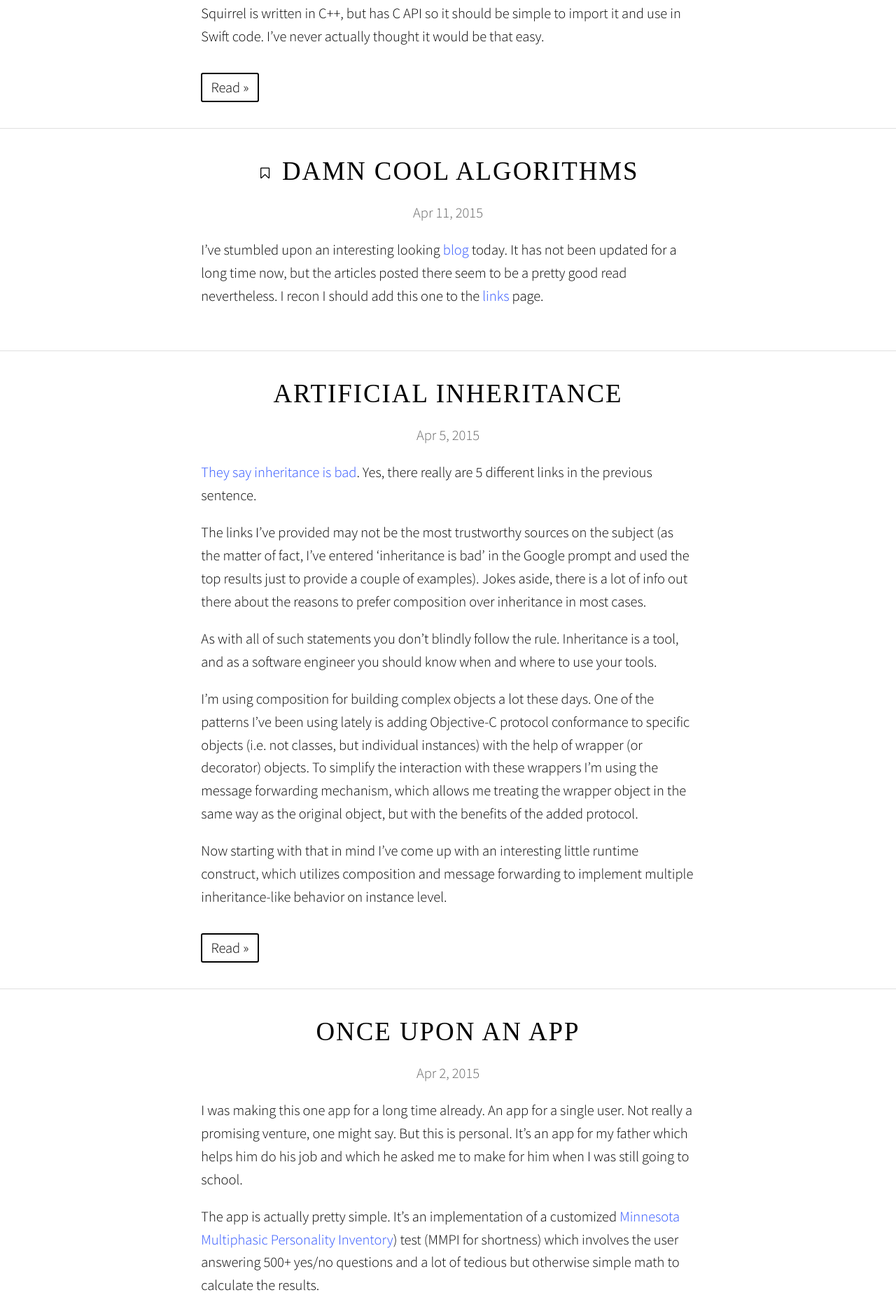
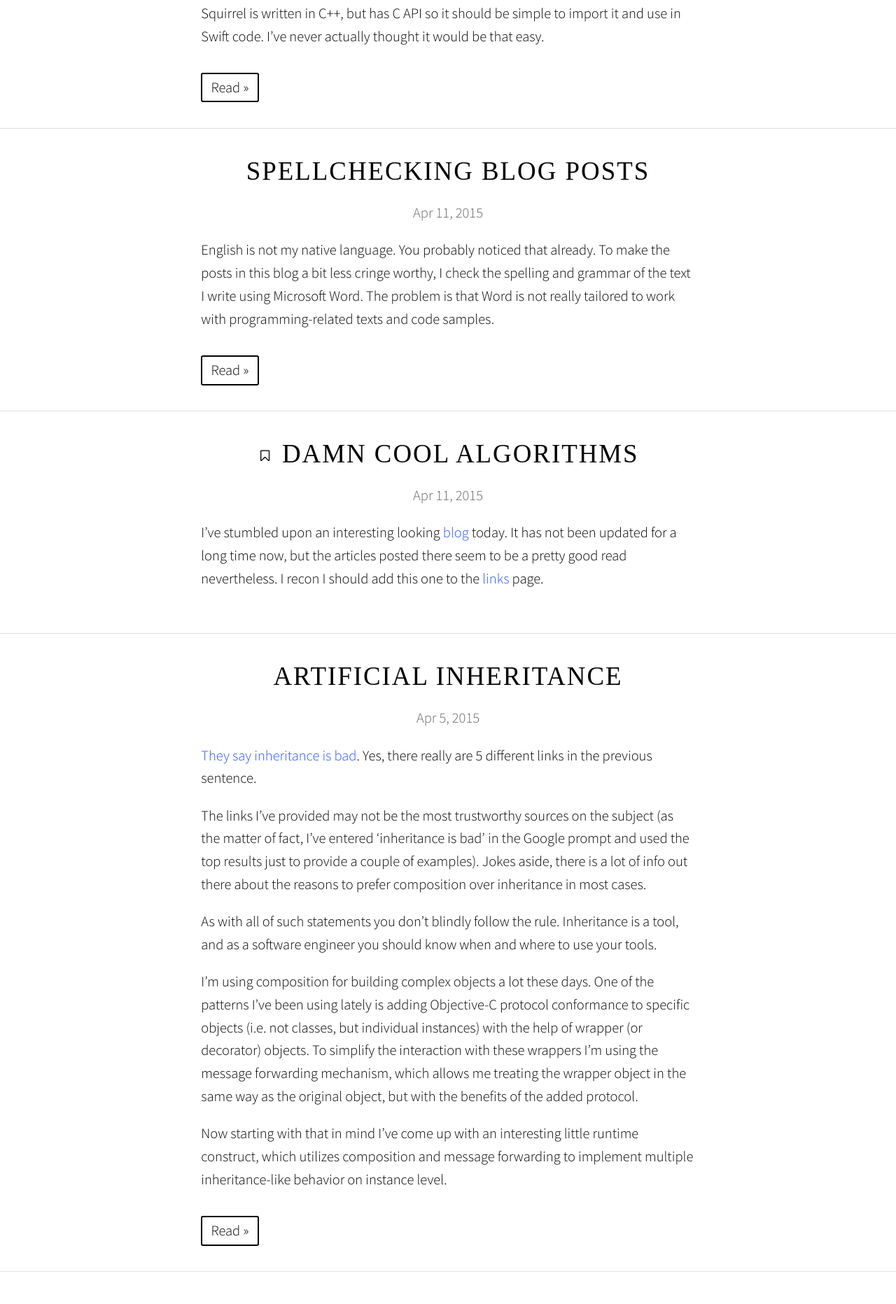
Before and after one commit to wanderwaltz/wanderwaltz.github.io, a Jekyll site: the page built from index.html, in a window 1280 px wide. Shown: the part 692-2556 px from the top of the page at 70% size. Built offline with Jekyll 4.4.1, drawn with Linux system fonts in a browser that asks for light colours; nearby versions of some CDN libraries; some web fonts are replaced.

Commit message:
Added 'Spellchecking Blog Posts' post.

```diff
--- /dev/null
+++ b/_posts/2015-04-11-spellchecking-blog-posts.md
@@ -0,0 +1,16 @@
+---
+title: Spellchecking blog posts
+description: "Where Microsoft Word is not as helpful as it wants to be."
+modified: 2015-04-11
+tags: [Word, Spellchecking, Blog]
+---
+English is not my native language. You probably noticed that already. To make the posts in this blog a bit less cringe worthy, I check the spelling and grammar of the text I write using Microsoft Word. The problem is that Word is not really tailored to work with programming-related texts and code samples.
+<!--more-->
+
+<figure class="float-center">
+<img src="/images/word-spellcheck.png" alt="Microsoft Word spell checking dialog with suggestion to replace 'enum' with 'enema'">
+</figure>
+
+*Sure Word, I was totally talking about an enema there.*
+
+I've been adding a lot of terms to the Word spellchecker database while checking these posts. Some of the words, which I've added, actually could be legit errors when taken out of the code sample context. By doing that I'll probably mess up the spellchecker with time to the point where it would not catch proper errors anymore. I hope there is a reset button somewhere.
--- a/_sass/_site.scss
+++ b/_sass/_site.scss
@@ -47,6 +47,10 @@
 .float-right {
   float: right;
   right: 0;
+}
+
+.float-center {
+  text-align: center;
 }
 
 
```
Also changed, not shown: images/word-spellcheck.png (added).
